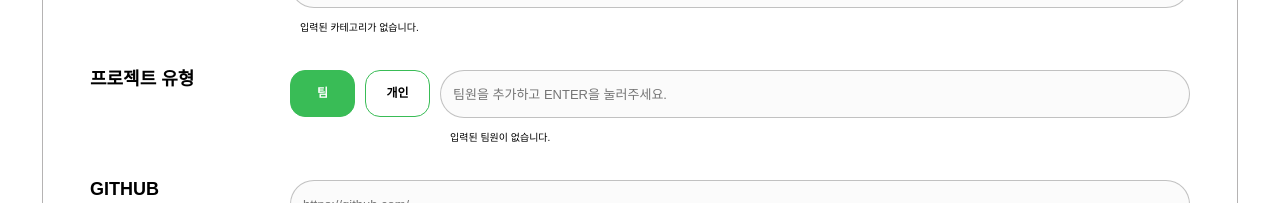
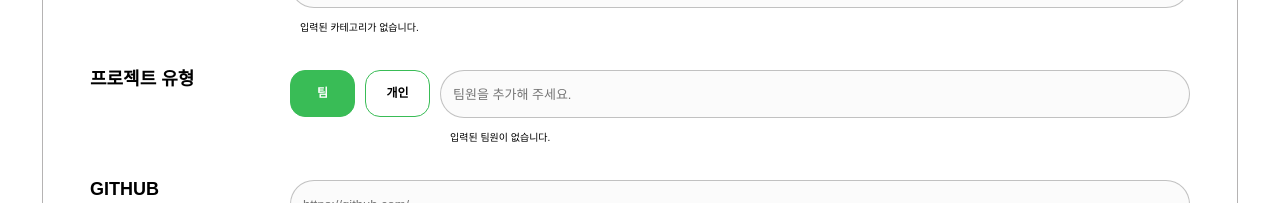
Before and after one commit to Plain-Portfolio/portfolio_front, a React (Create React App) app: page /post in a window 1280 px wide. Shown: the part 1205-1408 px from the top of the page. Built offline with nearby package versions, Linux system fonts and the light colour scheme; no server answers.

Commit message:
Feat: 맴버조회 API

```diff
--- a/src/components/post/TeamInput.tsx
+++ b/src/components/post/TeamInput.tsx
@@ -1,34 +1,66 @@
+import { useEffect, useState } from "react";
 import styled from "styled-components";
-import { Label } from "../CommonTag";
+import StyledList from "./SelectedStyledList";
 import { Section, SectionCol, SectionRow } from "../SectionDirection";
-import { useEffect, useRef, useState } from "react";
-import InputWithEnter from "./InputWithEnter";
-import StyledList from "./StyledList";
+import { Input, Label } from "../CommonTag";
+import { Imember } from "../../interfaces/IPostFormData";
+import { LoginUser } from "../../interfaces/IUser";
+import { getToken } from "../../utils/token";
+import axios from "axios";
+import TagStyledList from "./TagStyledList";
 
 interface Prop {
-  onChagneTeam: (isTeamProject: boolean, teamProjectMembers: string[]) => void;
+  onChagneTeam: (isTeamProject: boolean, teamProjectMembers: Imember[]) => void;
 }
 
 const TeamInput = ({ onChagneTeam }: Prop) => {
-  const memberRef = useRef<HTMLInputElement>(null);
   const [teamProj, setTeamProj] = useState<boolean>(true);
-  const [members, setMembers] = useState<string[]>([]);
+  //memo지혜: 선택한 맴버배열 상태
+  const [selectedMembers, setSelectedMembers] = useState<Imember[]>([]);
+  //memo지혜: 모든 유저에 대한 배열 상태 ( 선택할 수 있는 맴버들)
+  const [members, setMembers] = useState<LoginUser[]>([]);
 
   function handleSelect(e: React.MouseEvent<HTMLInputElement>) {
     const value = (e.target as HTMLInputElement).value;
     setTeamProj(value === "true");
-    value === "true" && setMembers([]);
-  }
-  const handleAddMember = (value: string) => {
-    setMembers([...members, value]);
-  };
-  function handleRemoveMember(member: string) {
-    setMembers(members.filter((c) => c !== member));
+    value === "true" && setSelectedMembers([]);
   }
 
+  const handleAddMember = (id: number, nickname: string) => {
+    // console.log(selectedMembers, id, nickname);
+    const alreadySelected = selectedMembers.some((member) => member.id === id);
+    //memo지혜: 선택된 맴버일 경우 선택하지 못함.
+    if (alreadySelected) {
+      alert(`이미 선택된 멤버입니다.`);
+      return;
+    }
+    setSelectedMembers([...selectedMembers, { id, nickname }]);
+  };
+
+  function handleRemoveMember(memberId: number) {
+    setSelectedMembers(selectedMembers.filter((c) => c.id !== memberId));
+  }
+
+  // memo지혜: lifting up state
   useEffect(() => {
-    onChagneTeam(teamProj, members);
-  }, [teamProj, members]);
+    onChagneTeam(teamProj, selectedMembers);
+  }, [teamProj, selectedMembers]);
+
+  // memo지혜: 전체 사용자 조회(맴버조회)
+  useEffect(() => {
+    async function featchData() {
+      const res = await axios.get(
+        `${process.env.REACT_APP_API_URL}/user/list`,
+        { headers: { Authorization: `${getToken()}` } }
+      );
+      const result = res.data;
+      console.log(result);
+      if (result) {
+        setMembers([...result.users]);
+      }
+    }
+    featchData();
+  }, []);
 
   return (
     <>
@@ -54,19 +86,20 @@ const TeamInput = ({ onChagneTeam }: Prop) => {
             />
             <label htmlFor="select2">개인</label>
           </ButtonGroup>
-          <SectionCol>
-            <InputWithEnter
-              placeholder="팀원을 추가하고 ENTER을 눌러주세요."
-              onEnter={handleAddMember}
-              ref={memberRef}
-              disabled={!teamProj}
-            />
-            {members.length === 0 ? (
+          <TeamMember>
+            {members.length > 0 && (
+              <TagStyledList list={members} onSelect={handleAddMember} />
+            )}
+            <Input placeholder="팀원을 추가해 주세요." type="text" readOnly />
+            {selectedMembers.length === 0 ? (
               <EmptyInfo>입력된 팀원이 없습니다.</EmptyInfo>
             ) : (
-              <StyledList lists={members} handleRemove={handleRemoveMember} />
+              <StyledList
+                lists={selectedMembers}
+                handleRemove={handleRemoveMember}
+              />
             )}
-          </SectionCol>
+          </TeamMember>
         </SectionRow>
       </Section>
     </>
@@ -74,7 +107,9 @@ const TeamInput = ({ onChagneTeam }: Prop) => {
 };
 
 export default TeamInput;
-
+const TeamMember = styled(SectionCol)`
+  flex: 1;
+`;
 const EmptyInfo = styled.p`
   height: 3rem;
   margin-top: 0.5rem;
@@ -92,7 +127,8 @@ const TeamButton = styled.input`
     font-weight: 900;
     text-align: center;
     line-height: 4.5rem;
-    flex-basis: 10rem;
+    flex-basis: 6.5rem;
+    flex-shrink: 0;
     margin-right: 1rem;
     border: 1px solid ${({ theme }) => theme.mainGreen};
     border-radius: 1.5rem;
```
